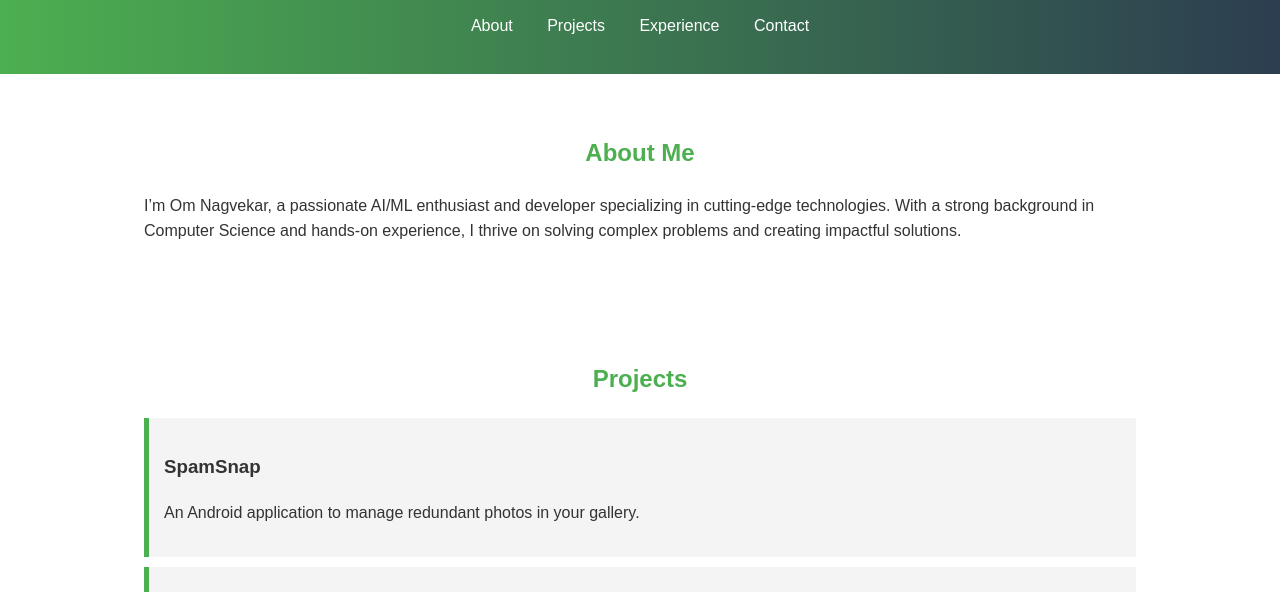
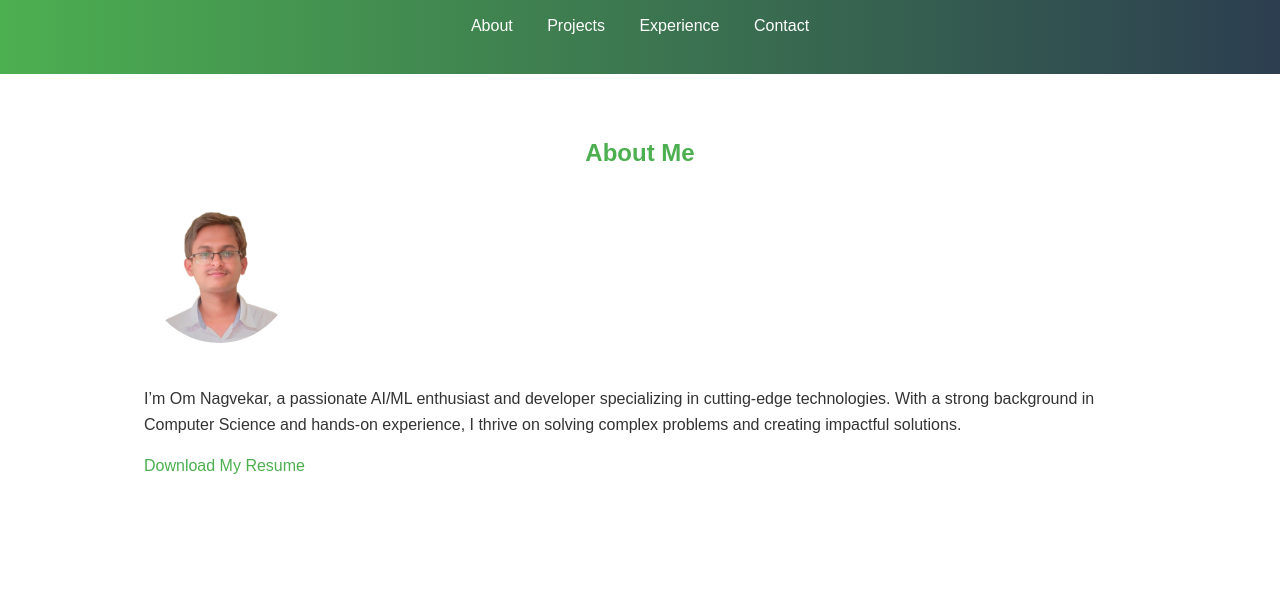
Before and after one commit to OmNagvekar/OmNagvekar.github.io, a plain HTML site: page index.html in a window 1280 px wide. Shown: the part 128-720 px from the top of the page. Drawn offline with nearby package versions, Linux system fonts and the light colour scheme.

Commit message:
added resume and profile photo

```diff
--- a/index.html
+++ b/index.html
@@ -126,13 +126,20 @@
   <section id="about" class="section">
     <div class="container">
       <h2>About Me</h2>
+      <!-- Profile Image -->
+      <img src="assests/photo.jpg" alt="Om Nagvekar" style="width: 150px; border-radius: 50%; margin-bottom: 20px;">
       <p>
         I’m Om Nagvekar, a passionate AI/ML enthusiast and developer specializing in cutting-edge technologies.
         With a strong background in Computer Science and hands-on experience, I thrive on solving complex problems
         and creating impactful solutions.
       </p>
+      <!-- Resume Link -->
+      <p>
+        <a href="assests/Om_Nagvekar_Resume.pdf" target="_blank" style="color: #4CAF50; text-decoration: none;">Download My Resume</a>
+      </p>
     </div>
   </section>
+
 
   <section id="projects" class="section">
     <div class="container">
```
Also changed, not shown: assests/photo.jpg (added), 1 other file.
